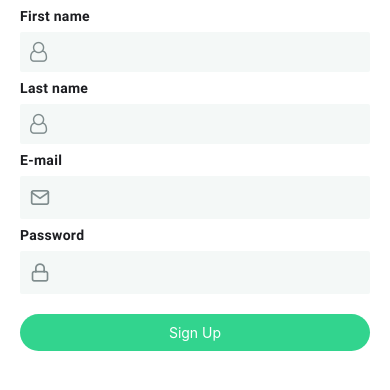
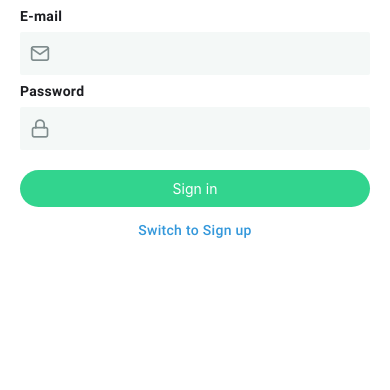
Before and after one commit to actjacob/RealTimeChat, a React Native app: screen /ChatScreen in a window 390 px wide. Shown: the top 390 px of the page. Built offline with nearby package versions, Linux system fonts and the light colour scheme.

Commit message:
Switching between sign up and sign in screen(forms)

```diff
--- /dev/null
+++ b/components/SignInForm.js
@@ -0,0 +1,31 @@
+import React from 'react';
+import Input from '../components/Input';
+import { Feather, FontAwesome } from '@expo/vector-icons';
+import SubmitButton from '../components/SubmitButton';
+
+const SignInForm = (props) => {
+  return (
+    <>
+      <Input
+        label="E-mail"
+        icon="mail"
+        iconPack={Feather}
+        iconSize={20}
+      />
+      <Input
+        label="Password"
+        icon="lock"
+        iconPack={Feather}
+        iconSize={20}
+      />
+
+      <SubmitButton
+        title="Sign in"
+        onPress={() => console.log('Button Pressed)')}
+        style={{ marginTop: 20 }}
+      />
+    </>
+  );
+};
+
+export default SignInForm;
--- /dev/null
+++ b/components/SignUpForm.js
@@ -0,0 +1,43 @@
+import React from 'react';
+import Input from '../components/Input';
+import { Feather, FontAwesome } from '@expo/vector-icons';
+import SubmitButton from '../components/SubmitButton';
+
+const SignUpForm = (props) => {
+  return (
+    <>
+      <Input
+        label="First name"
+        icon="user-o"
+        iconPack={FontAwesome}
+        iconSize={20}
+      />
+      <Input
+        label="Last name"
+        icon="user-o"
+        iconPack={FontAwesome}
+        iconSize={20}
+      />
+      <Input
+        label="E-mail"
+        icon="mail"
+        iconPack={Feather}
+        iconSize={20}
+      />
+      <Input
+        label="Password"
+        icon="lock"
+        iconPack={Feather}
+        iconSize={20}
+      />
+
+      <SubmitButton
+        title="Sign Up"
+        onPress={() => console.log('Button Pressed)')}
+        style={{ marginTop: 20 }}
+      />
+    </>
+  );
+};
+
+export default SignUpForm;
--- a/screens/AuthScreen.js
+++ b/screens/AuthScreen.js
@@ -1,45 +1,26 @@
-import { StyleSheet, Text, View } from 'react-native';
-import React from 'react';
+import { StyleSheet, Text, TouchableOpacity, View } from 'react-native';
+import React, { useState } from 'react';
 import { SafeAreaView } from 'react-native-safe-area-context';
 import PageContainer from '../components/PageContainer';
-import Input from '../components/Input';
-import { Feather, FontAwesome } from '@expo/vector-icons';
-import SubmitButton from '../components/SubmitButton';
+
+import SignUpForm from '../components/SignUpForm';
+import SignInForm from '../components/SignInForm';
+import colors from '../constants/colors';
 
 const AuthScreen = () => {
+  const [isSignUp, setIsSignUp] = useState(false);
   return (
     <SafeAreaView style={{ flex: 1 }}>
       <PageContainer>
-        <Input
-          label="First name"
-          icon="user-o"
-          iconPack={FontAwesome}
-          iconSize={20}
-        />
-        <Input
-          label="Last name"
-          icon="user-o"
-          iconPack={FontAwesome}
-          iconSize={20}
-        />
-        <Input
-          label="E-mail"
-          icon="mail"
-          iconPack={Feather}
-          iconSize={20}
-        />
-        <Input
-          label="Password"
-          icon="lock"
-          iconPack={Feather}
-          iconSize={20}
-        />
-
-        <SubmitButton
-          title="Sign Up"
-          onPress={() => console.log('Button Pressed)')}
-          style={{ marginTop: 20 }}
-        />
+        {isSignUp ? <SignUpForm /> : <SignInForm />}
+        <TouchableOpacity
+          onPress={() => setIsSignUp((prevState) => !prevState)}
+          style={styles.linkContainer}
+        >
+          <Text style={styles.link}>
+            {`Switch to ${isSignUp ? 'Sign in' : 'Sign up'}`}
+          </Text>
+        </TouchableOpacity>
       </PageContainer>
     </SafeAreaView>
   );
@@ -47,4 +28,15 @@ const AuthScreen = () => {
 
 export default AuthScreen;
 
-const styles = StyleSheet.create({});
+const styles = StyleSheet.create({
+  linkContainer: {
+    justifyContent: 'center',
+    alignItems: 'center',
+    marginVertical: 15,
+  },
+  link: {
+    color: colors.blue,
+    fontFamily: 'medium',
+    letterSpacing: 0.3,
+  },
+});
--- a/screens/ChatScreen.js
+++ b/screens/ChatScreen.js
@@ -20,8 +20,9 @@ import Feather from '@expo/vector-icons/Feather';
 import { SafeAreaView } from 'react-native-safe-area-context';
 import colors from '../constants/colors';
 //import backgroundImage from '../assets/images/goToPurpose.jpg';
-import backgroundImage from '../assets/images/droplet.jpeg';
+// import backgroundImage from '../assets/images/droplet.jpeg';
 //import backgroundImage from '../assets/images/resizePur.jpeg';
+import backgroundImage from '../assets/images/WhiteHouseatNight.jpeg';
 
 const ChatScreen = (props) => {
   // const navigation = useNavigation();
```
Also changed, not shown: assets/images/WhiteHouseatNight.jpeg (added).
